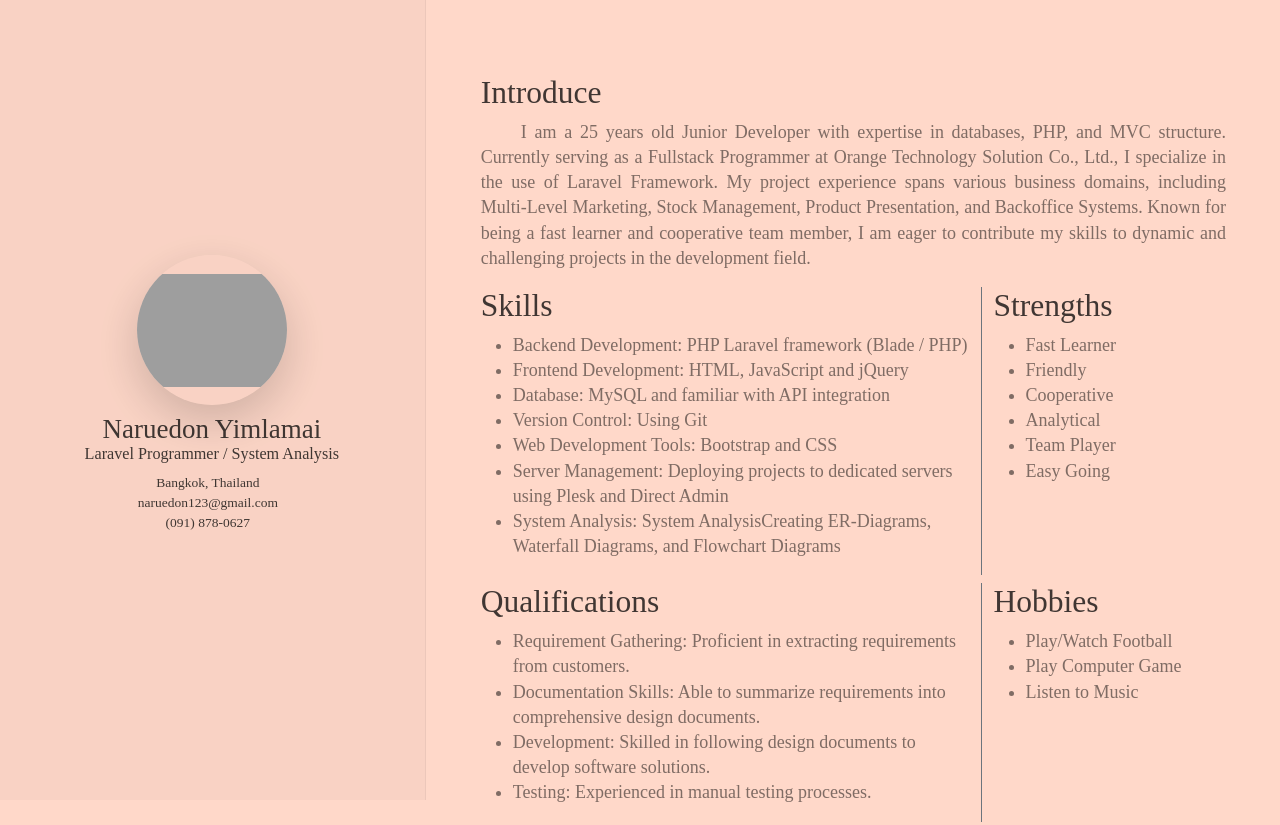
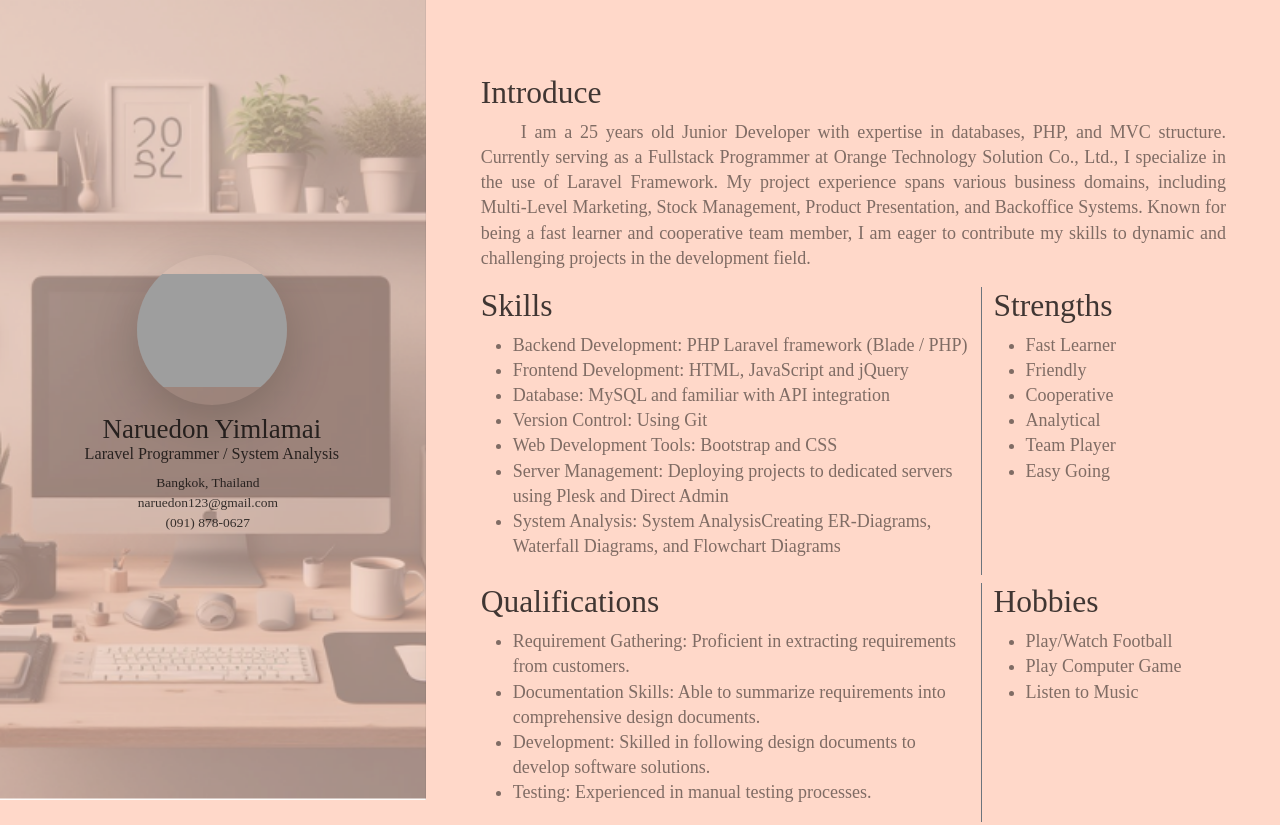
Before and after one commit to naruedon12378/naruedon12378.github.io, a plain HTML site: page index.html in a window 1280 px wide. Shown: the top 825 px of the page. Drawn offline with nearby package versions, Linux system fonts and the light colour scheme; grey boxes are pictures that could not be loaded; a web font is replaced by a local one.

Commit message:
update background

```diff
--- a/index.html
+++ b/index.html
@@ -60,6 +60,11 @@
         min-width: 256px;
         position: fixed;
         width: 33.33%;
+
+        background-image: url("background.png");
+        background-position: center center;
+        background-size: cover;
+        background-repeat: no-repeat;
       }
 
       .right {
```
Also changed, not shown: background.png (added).
